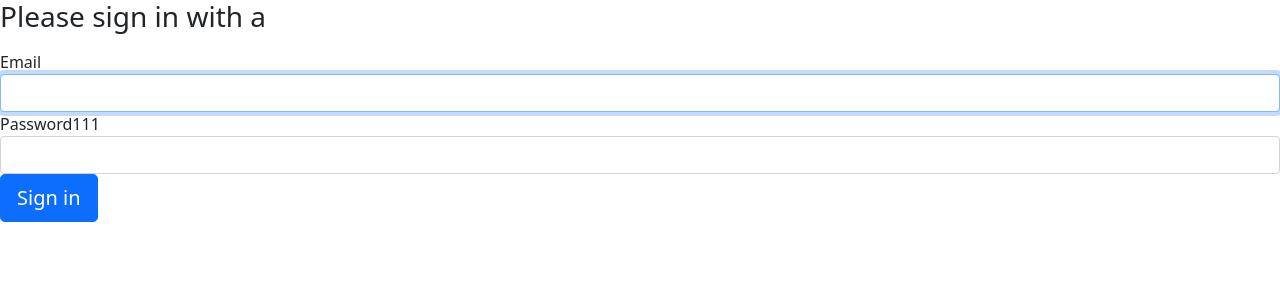
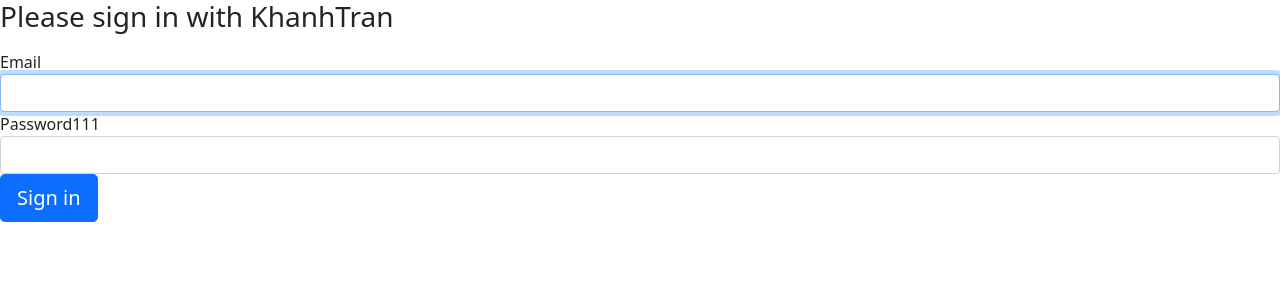
Before and after one commit to IvyIsland/animal, a Symfony app: template templates/security/login.html.twig in a window 1280 px wide. Shown: the top 300 px of the page. Run offline with Twig, Linux system fonts and the light colour scheme; the template is opened without the code that fills it, so the values that code supplies are empty; some libraries are stand-ins or nearby versions.

Commit message:
Modify login view by Khanhtran

```diff
--- a/templates/security/login.html.twig
+++ b/templates/security/login.html.twig
@@ -14,7 +14,7 @@
         </div>
     {% endif %}
 
-    <h1 class="h3 mb-3 font-weight-normal">Please sign in with a</h1>
+    <h1 class="h3 mb-3 font-weight-normal">Please sign in with KhanhTran</h1>
     <label for="inputEmail">Email</label>
     <input type="email" value="{{ last_username }}" name="email" id="inputEmail" class="form-control" autocomplete="email" required autofocus>
     <label for="inputPassword">Password111</label>
```
